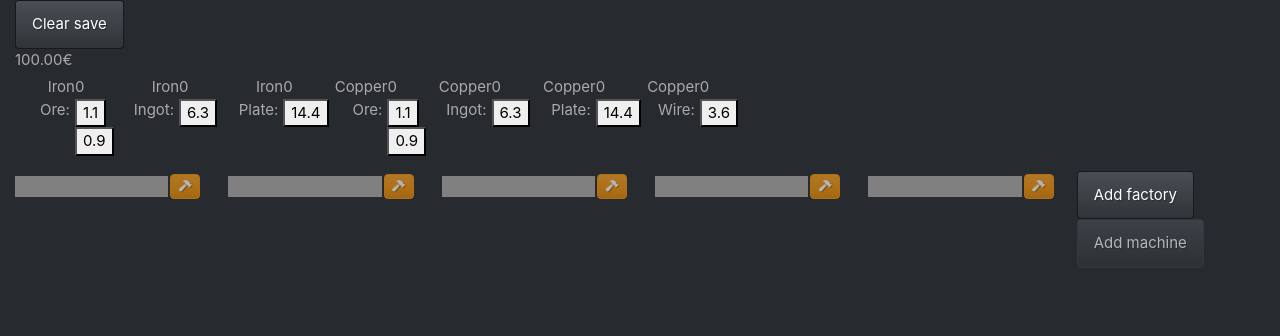
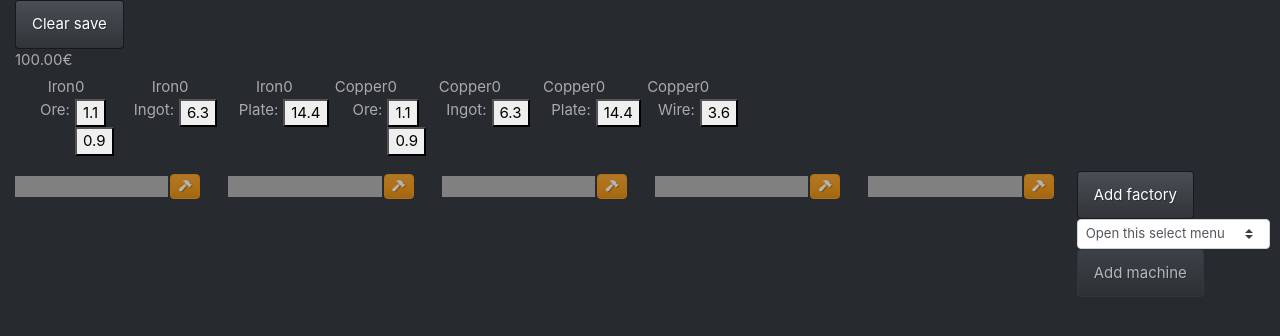
Before and after one commit to charlesbl/factory-game, a React (Create React App) app: page / in a window 1280 px wide. Shown: the top 336 px of the page. Built offline with nearby package versions, Linux system fonts and the light colour scheme.

Commit message:
select add machine

```diff
--- a/src/Game/Game.ts
+++ b/src/Game/Game.ts
@@ -8,14 +8,15 @@ import rawMachineCrafts from './Resources/MachineCrafts.json'
 import Pattern, { IPatternSave } from './Pattern';
 import MachineCraft from './MachineCraft';
 
-const MAX_TICK_TIME = 500;
-
-//TODO Factory in Factory
+//TODO Machines views
+//TODO Auto sell
+//TODO Auto buy
+//TODO Energy system
 //TODO rework crafts
 //TODO Download and load save
-//TODO Energy system
 //TODO config menu
-//TODO Economic system
+
+const MAX_TICK_TIME = 500;
 
 export interface IGameSave {
     factory: IFactorySave;
--- a/src/Views/FactoryView.tsx
+++ b/src/Views/FactoryView.tsx
@@ -5,16 +5,26 @@ import Factory from '../Game/Factory';
 import Machine from '../Game/Machine';
 import MachineView from './MachineView';
 import FactoryCardView from './FactoryCardView';
-import Game from '../Game/Game';
 import IBaseProps from './IBaseProps';
+import SelectMachineView from './SelectMachineView';
+import MachineCraft from '../Game/MachineCraft';
 
 interface IFactoryProps extends IBaseProps {
     factory: Factory;
     onSelectedFactory: (factory: Factory) => void;
     onGoBack: () => void;
 }
+interface IFactoryState {
+    selectedMachineCraft: MachineCraft | undefined;
+}
 
-export default class FactoryView extends React.Component<IFactoryProps> {
+export default class FactoryView extends React.Component<IFactoryProps, IFactoryState> {
+    selectMachineCraft(machineCraft: MachineCraft | undefined) {
+        this.setState({
+            selectedMachineCraft: machineCraft
+        });
+    }
+
     renderMachine(machine: Machine) {
         return (
             <div key={machine.id} className="col-6 col-sm-4 col-md-3 col-lg-2 col-xl-2 machine-container">
@@ -31,10 +41,9 @@ export default class FactoryView extends React.Component<IFactoryProps> {
     }
 
     render() {
-        var testCraft = Game.getMachineCraftById("ironFurnace");
         var machines = this.props.factory.machines.map((machine) => this.renderMachine(machine));
         var factories = this.props.factory.factories.map((factory) => this.renderFactoryCard(factory));
-        var returnButton = this.props.factory.topFactory ? <button className="btn btn-primary" onClick={() => this.props.onGoBack()}>Return</button> : ""
+        var returnButton = this.props.factory.topFactory ? <button className="btn btn-primary" onClick={() => this.props.onGoBack()}>Return</button> : "";
         return (
             <div>
                 {returnButton}
@@ -44,7 +53,10 @@ export default class FactoryView extends React.Component<IFactoryProps> {
                     {factories}
                     <div className="col-6 col-sm-4 col-md-3 col-lg-2 col-xl-2 machine-container">
                         <button className="btn btn-primary" onClick={() => this.props.factory.buildSubFactory()}>Add factory</button>
-                        <button className="btn btn-primary" disabled={!testCraft.canCraft(this.props.game.factory)} onClick={() => testCraft.tryCraft(this.props.game.factory, this.props.factory)}>Add machine</button>
+                        <SelectMachineView onChange={(machineCraft) => this.selectMachineCraft(machineCraft)} />
+                        <button className="btn btn-primary"
+                            disabled={!(this.state && this.state.selectedMachineCraft && this.state.selectedMachineCraft.canCraft(this.props.game.factory))}
+                            onClick={() => this.state.selectedMachineCraft?.tryCraft(this.props.game.factory, this.props.factory)}>Add machine</button>
                     </div>
                 </div>
             </div>
--- /dev/null
+++ b/src/Views/SelectMachineView.tsx
@@ -0,0 +1,30 @@
+import React, { ChangeEvent } from 'react';
+import '../css/Factory.css'
+import Game from '../Game/Game';
+import MachineCraft from '../Game/MachineCraft';
+
+interface ISelectMachineProps {
+    onChange: (machineCraft: MachineCraft | undefined) => void;
+}
+
+export default class SelectMachineView extends React.Component<ISelectMachineProps> {
+    renderOption(machineCraft: MachineCraft) {
+        return (
+            <option key={machineCraft.id} value={machineCraft.id}>{machineCraft.name}</option>
+        );
+    }
+
+    changeSelect(event: ChangeEvent<HTMLSelectElement>) {
+        this.props.onChange(Game.getMachineCraftById(event.target.value));
+    }
+
+    render() {
+        var options = Game.machineCrafts.map((machineCraft) => this.renderOption(machineCraft));
+        return (
+            <select onChange={(event) => this.changeSelect(event)} className="custom-select custom-select-sm">
+                <option>Open this select menu</option>
+                {options}
+            </select>
+        );
+    }
+}
```
